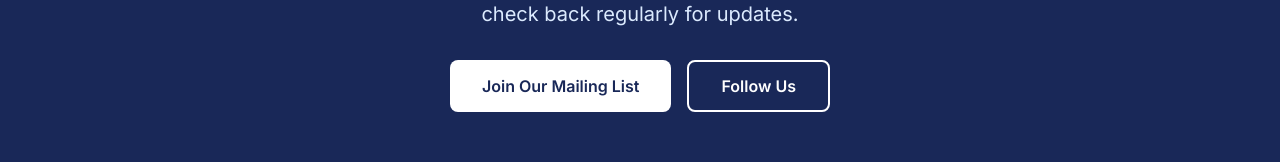
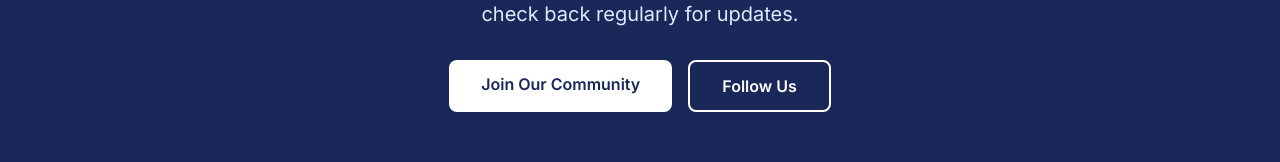
Before and after one commit to shpeFauOwls/shpe2025, a React (Create React App) app: page /events in a window 1280 px wide. Shown: the part 1948-2110 px from the top of the page. Built offline with nearby package versions, Linux system fonts and the light colour scheme; no server answers.

Commit message:
chore: update Events page CTA buttons (Instagram + WhatsApp)

```diff
--- a/src/pages/Events.jsx
+++ b/src/pages/Events.jsx
@@ -154,12 +154,22 @@ const Events = () => {
               Don't miss out on our upcoming events! Follow us on social media and check back regularly for updates.
             </p>
             <div className="flex flex-col sm:flex-row gap-4 justify-center">
-              <button className="bg-white text-shpe-blue px-8 py-3 rounded-lg font-semibold hover:bg-gray-100 transition-colors duration-200">
-                Join Our Mailing List
-              </button>
-              <button className="border-2 border-white text-white px-8 py-3 rounded-lg font-semibold hover:bg-white hover:text-shpe-blue transition-colors duration-200">
+              <a
+                href="https://chat.whatsapp.com/EXyD31DYkULLQeoyziiZgq?mode=ems_copy_c"
+                target="_blank"
+                rel="noopener noreferrer"
+                className="bg-white text-shpe-blue px-8 py-3 rounded-lg font-semibold hover:bg-gray-100 transition-colors duration-200"
+              >
+                Join Our Community
+              </a>
+              <a
+                href="https://www.instagram.com/shpe_fau/?hl=en"
+                target="_blank"
+                rel="noopener noreferrer"
+                className="border-2 border-white text-white px-8 py-3 rounded-lg font-semibold hover:bg-white hover:text-shpe-blue transition-colors duration-200"
+              >
                 Follow Us
-              </button>
+              </a>
             </div>
           </div>
         </Section>
```
